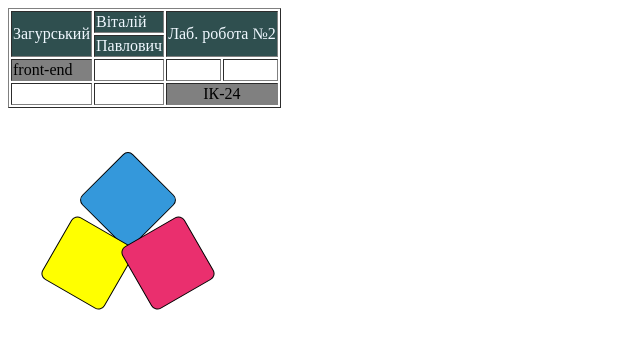
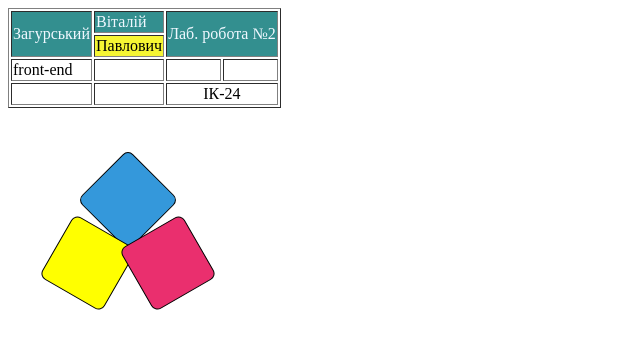
Before and after one commit to vetalpov/front_lab_2, a plain HTML site: page index.html in a window 1280 px wide. Shown: the whole page, without its empty margins (0-640 px from the left). Drawn offline with Linux system fonts and the light colour scheme.

Commit message:
Second Commit

```diff
--- a/index.html
+++ b/index.html
@@ -13,11 +13,11 @@
             <td>Віталій</td>
             <td colspan="2" rowspan="2">Лаб. робота №2</td>
         </tr>
-        <tr class="dark">
+        <tr class="dark_1">
             <td>Павлович</td>
         </tr>
         <tr>
-            <td class="grey">front-end</td>
+            <td>front-end</td>
             <td> </td>
             <td> </td>
             <td> </td>
@@ -25,7 +25,7 @@
         <tr>
             <td> </td>
             <td> </td>
-            <td colspan="2" align="center" class="grey">ІК-24</td>
+            <td colspan="2" align="center">ІК-24</td>
         </tr>
 
       </table>
--- a/styles.css
+++ b/styles.css
@@ -40,10 +40,20 @@
 }
 
 .dark {
- background-color: darkslategrey;
+ background-color: #338f8f;
  color: aliceblue;
 }
 
-.grey {
-    background-color: grey;
+.dark_1 {
+    background-color: #f5f533;
 }
+
+.dark:hover {
+    background-color: #f5f533;
+    color: #338f8f;
+  }
+
+  .dark_1:hover {
+    background-color: #338f8f;
+    color: aliceblue;
+  }
```
